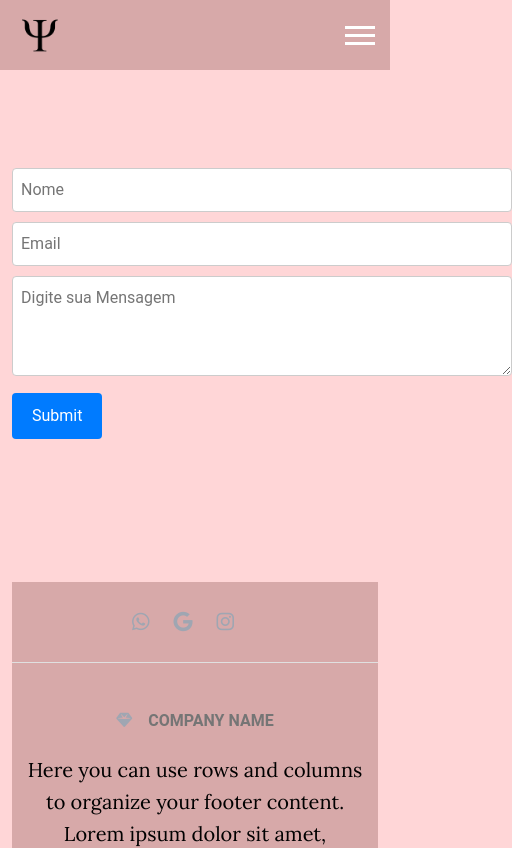
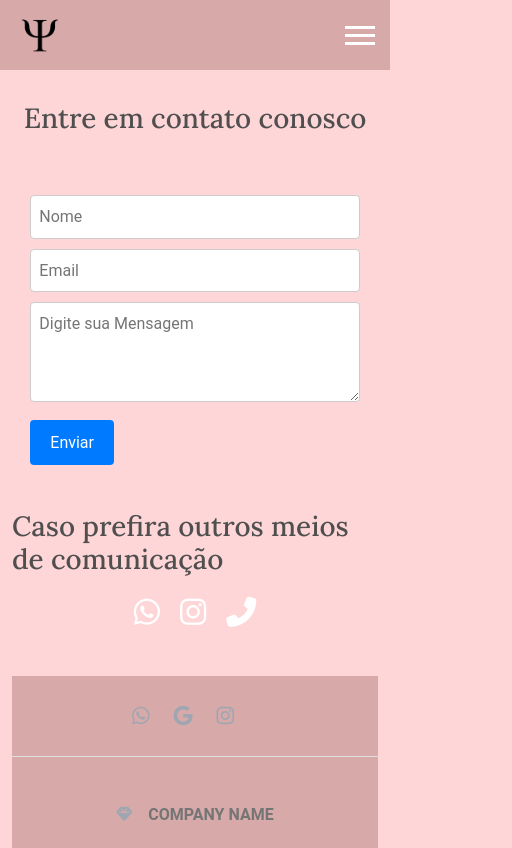
Before and after one commit to WillianXG/AnaCelia, a React (Vite) app: page /contato in a window 390 px wide. Shown: the top 848 px of the page, 512 px wide, since content can reach past the window. Built offline with nearby package versions, Linux system fonts and the light colour scheme.

Commit message:
pagina contato

```diff
--- a/package.json
+++ b/package.json
@@ -10,7 +10,9 @@
     "preview": "vite preview"
   },
   "dependencies": {
-    "@fortawesome/fontawesome-free": "^6.5.1",
+    "@fortawesome/fontawesome-free": "^6.5.2",
+    "@fortawesome/free-solid-svg-icons": "^6.5.2",
+    "@fortawesome/react-fontawesome": "^0.2.0",
     "formik": "^2.4.5",
     "mdb-react-ui-kit": "^7.2.0",
     "react": "^18.2.0",
--- a/src/components/Form/form.css
+++ b/src/components/Form/form.css
@@ -1,9 +1,9 @@
 /* Estilo para o formulário */
 .form-container {
   width: 500px;
-    height: 300px;
   margin: 0 auto;
   display: flex;
+  flex-direction: column;
   justify-content: center;
   align-items: center;
 }
@@ -23,29 +23,20 @@
   font-size: 12px;
 }
 
-  /* Estilo para o botão de envio */
-  .submit-button {
-    background-color: #007bff;
-    color: #fff;
-    padding: 10px 20px;
-    border: none;
-    border-radius: 4px;
-    cursor: pointer;
-  }
-
-  .submit-button:hover {
-    background-color: #0056b3;
-  }
-
 /* Estilo para o campo de mensagem */
 .message-input {
   width: 100%;
-    height: 100px; /* Ajuste a altura conforme necessário */
+  height: 100px;
   padding: 8px;
   margin-bottom: 10px;
   border: 1px solid #ccc;
   border-radius: 4px;
-    resize: vertical; /* Permite que o usuário redimensione verticalmente o campo */
+  resize: vertical;
+}
+
+/* Estilo para o campo de mensagem com erro */
+.message-input.error {
+  border: 1px solid red;
 }
 
 /* Estilo para o botão de envio */
@@ -56,13 +47,24 @@
   border: none;
   border-radius: 4px;
   cursor: pointer;
+  align-self: center; /* Centraliza o botão horizontalmente */
+  margin-top: auto; /* Coloca o botão no final do formulário */
 }
 
 .submit-button:hover {
   background-color: #0056b3;
 }
 
-  /* Estilo para o campo de mensagem com erro */
-.message-input.error {
-    border: 1px solid red;
+/* Estilo para o h1 */
+.success-message {
+  font-size: 35px;
+  color: green;
+  margin-top: 20px;
 }
+
+
+@media only screen and (max-width: 600px) {
+  .form-container {
+    width: 90%; /* Reduza a largura do formulário em telas menores */
+  }
+}
--- a/src/components/Form/form.jsx
+++ b/src/components/Form/form.jsx
@@ -1,8 +1,12 @@
-import React from 'react';
+import React, { useState } from 'react';
 import { Formik, Form, Field, ErrorMessage } from 'formik';
 import './form.css'; // Importe o arquivo CSS
 
-const MyForm = () => (
+const MyForm = () => {
+  const [statusMessage, setStatusMessage] = useState('');
+  const [isSubmittingForm, setIsSubmittingForm] = useState(false);
+
+  return (
     <div className="form-container">
       <Formik
         initialValues={{ name: '', email: '', message: '' }}
@@ -20,6 +24,7 @@ const MyForm = () => (
           return errors;
         }}
         onSubmit={(values, { setSubmitting }) => {
+          setIsSubmittingForm(true); // Ativa o indicador de carregamento
           fetch('https://formsubmit.co/ajax/contatositeanacelia@gmail.com', {
             method: 'POST',
             headers: {
@@ -30,13 +35,14 @@ const MyForm = () => (
             .then(response => response.json())
             .then(data => {
               console.log(data);
-            alert('Email enviado com sucesso!');
+              setStatusMessage('Email enviado com sucesso!');
             })
             .catch(error => {
               console.error('Erro ao enviar email:', error);
-            alert('Ocorreu um erro ao enviar o email. Por favor, tente novamente mais tarde.');
+              setStatusMessage('Ocorreu um erro ao enviar o email. Por favor, tente novamente mais tarde.');
             })
             .finally(() => {
+              setIsSubmittingForm(false); // Desativa o indicador de carregamento
               setSubmitting(false);
             });
         }}
@@ -50,12 +56,14 @@ const MyForm = () => (
             <Field as="textarea" name="message" placeholder="Digite sua Mensagem" className="message-input" />
             <ErrorMessage name="message" component="div" className="error-message" />
             <button type="submit" disabled={isSubmitting} className="submit-button">
-            Submit
+              {isSubmittingForm ? 'Enviando...' : 'Enviar'}
             </button>
           </Form>
         )}
       </Formik>
+      {statusMessage && <h1 className='success-message'>{statusMessage}</h1>}
     </div>
   );
+};
 
 export default MyForm;
--- /dev/null
+++ b/src/components/iconsform/iconsform.jsx
@@ -0,0 +1,24 @@
+import React from "react";
+import "mdb-react-ui-kit/dist/css/mdb.min.css";
+import "@fortawesome/fontawesome-free/css/all.min.css";
+import { MDBIcon } from "mdb-react-ui-kit";
+import styles from "./iconsform.module.css"; // Importe os estilos do arquivo CSS
+
+export default function IconsForm() {
+  return (
+    <div className={styles.iconContainer}>
+      <h1>Caso prefira outros meios de comunicação</h1>
+      <div className={styles.icons}>
+        <a href="https://seu-link-do-whatsapp">
+          <MDBIcon fab icon="whatsapp" className={styles.icon} />
+        </a>
+        <a href="https://seu-link-do-instagram">
+          <MDBIcon fab icon="instagram" className={styles.icon} />
+        </a>
+        <a href="https://seu-link-do-telefone">
+          <MDBIcon fas icon="phone-alt" className={styles.icon} />
+        </a>
+      </div>
+    </div>
+  );
+}
--- /dev/null
+++ b/src/components/iconsform/iconsform.module.css
@@ -0,0 +1,24 @@
+/* iconsform.module.css */
+
+.iconContainer {
+  display: flex;
+  flex-direction: column; /* Para que os elementos fiquem em uma coluna */
+  justify-content: center;
+  align-items: center;
+  height: 25vh;
+  position: relative;
+}
+
+.iconContainer h1 {
+  margin-bottom: 20px; /* Adicione um espaço abaixo do h1 */
+}
+
+.iconContainer .icons {
+  display: flex; /* Para manter os ícones em linha (horizontal) */
+}
+
+.iconContainer .icons .icon {
+  font-size: 30px; /* Defina o tamanho dos ícones aqui */
+  margin: 0 10px;
+  color: white; /* Defina a cor dos ícones */
+}
--- a/src/pages/Contacts/contacts.jsx
+++ b/src/pages/Contacts/contacts.jsx
@@ -3,6 +3,8 @@ import NavBar from "../../components/navbar/NavBar";
 import styles from './contacts.module.css'
 import Footer from  '../../components/Footer/footer'
 import MyForm from "../../components/Form/form";
+import IconsForm from "../../components/iconsform/iconsform"; // Importe o componente iconsForm com a primeira letra maiúscula
+
 function Contato() {
   return (
     <>
@@ -14,14 +16,11 @@ function Contato() {
       <br/>
       <br/>
       <br/>
+      <h1>Entre em contato conosco</h1>
       <br/>
       <br/>
       <MyForm/>
-      <br/>
-      <br/>
-      <br/>
-      <br/>
-      <br/>
+      <IconsForm/> {/* Use IconsForm como faria com qualquer outro componente */}
       </body>
       <footer>
         <Footer/>
```
Also changed, not shown: 1 other file (tests, documents, lock files or other folders). Lines whose indentation alone changed are shown as unchanged.
